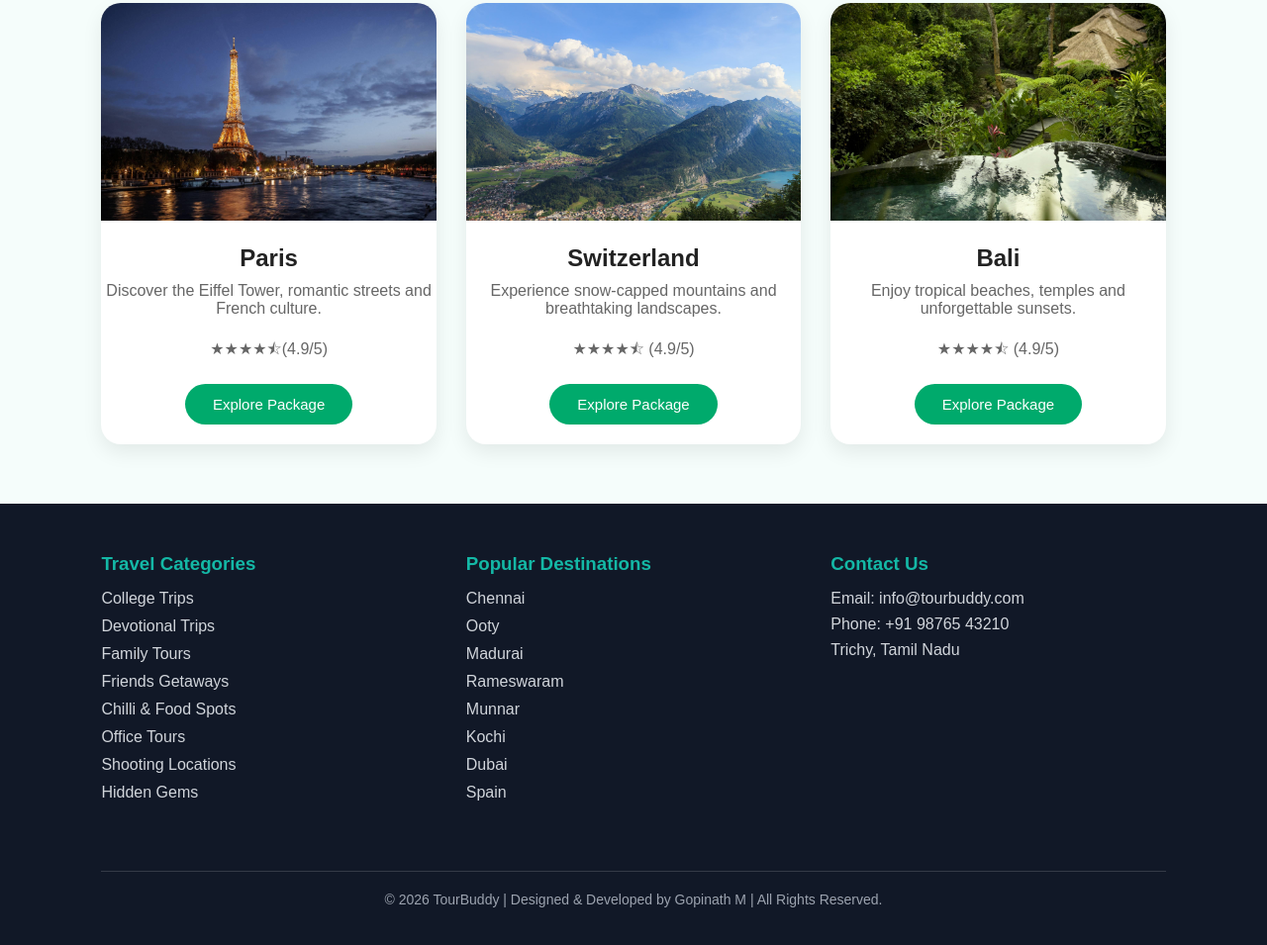
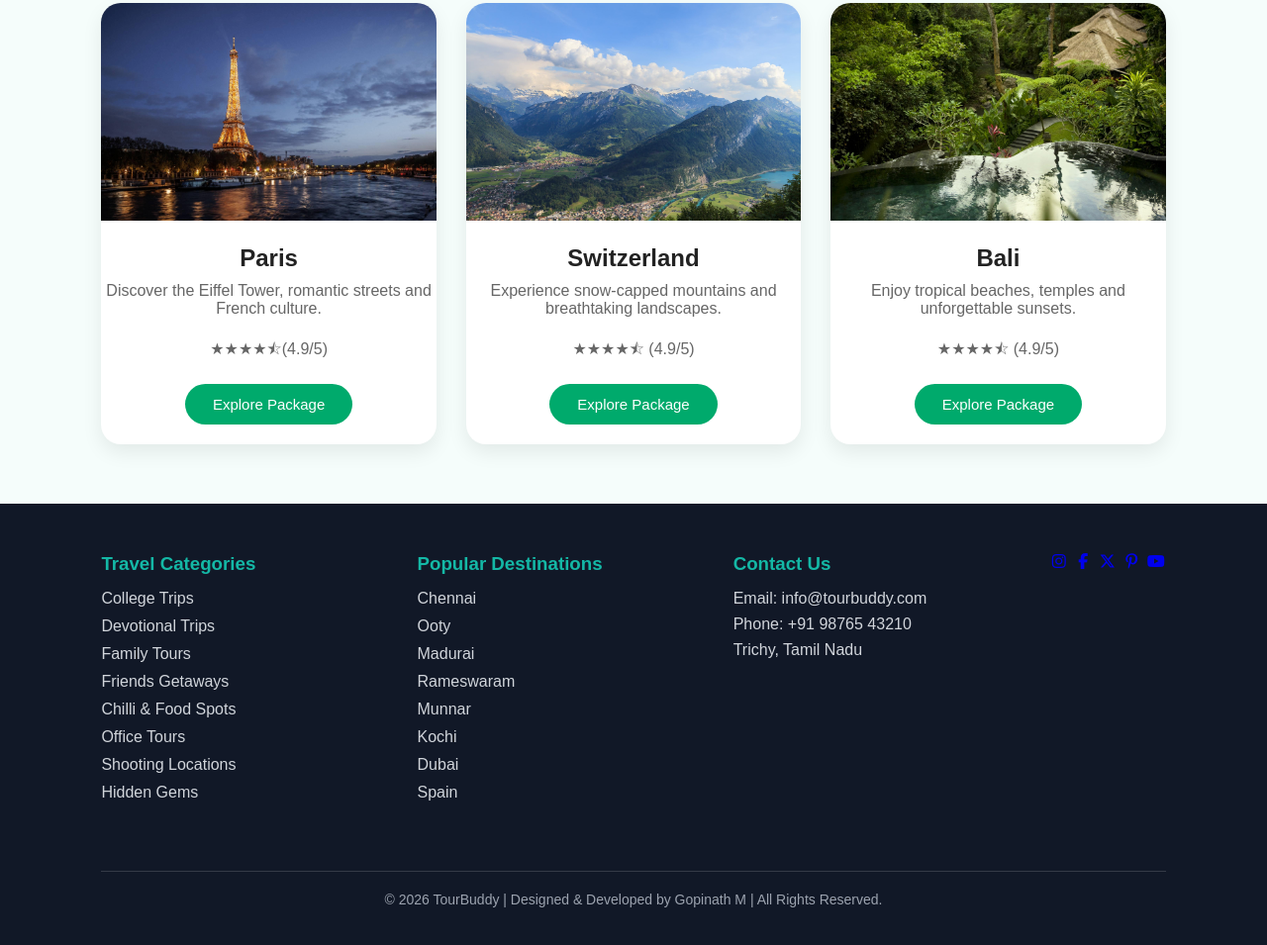
Before and after one commit to Gopinath-33/TourBuddy, a plain HTML site: page index.html in a window 1280 px wide. Shown: the part 4182-5137 px from the top of the page at 99% size. Drawn offline with Linux system fonts and the light colour scheme.

Commit message:
Update index.html

```diff
--- a/index.html
+++ b/index.html
@@ -384,6 +384,13 @@
             <p>Phone: +91 98765 43210</p>
             <p>Trichy, Tamil Nadu</p>
         </div>
+        <div class="social-icons">
+    <a href="#"><i class="fab fa-instagram"></i></a>
+    <a href="#"><i class="fab fa-facebook-f"></i></a>
+    <a href="#"><i class="fab fa-x-twitter"></i></a>
+    <a href="#"><i class="fab fa-pinterest-p"></i></a>
+    <a href="#"><i class="fab fa-youtube"></i></a>
+</div>
         <div class="footer-bottom">
             <p>© 2026 TourBuddy | Designed & Developed by Gopinath M | All Rights Reserved.</p>
         </div>
```
